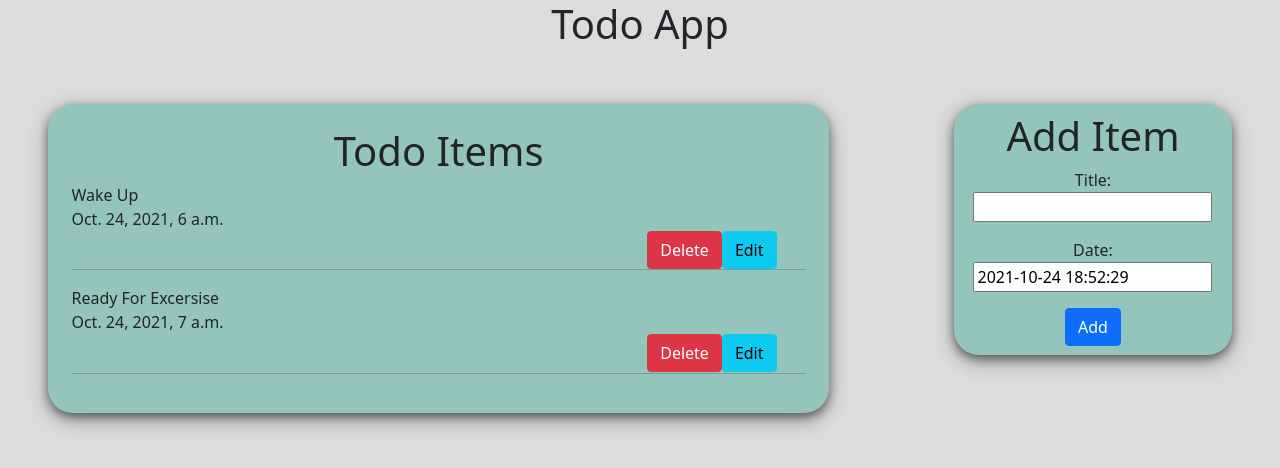
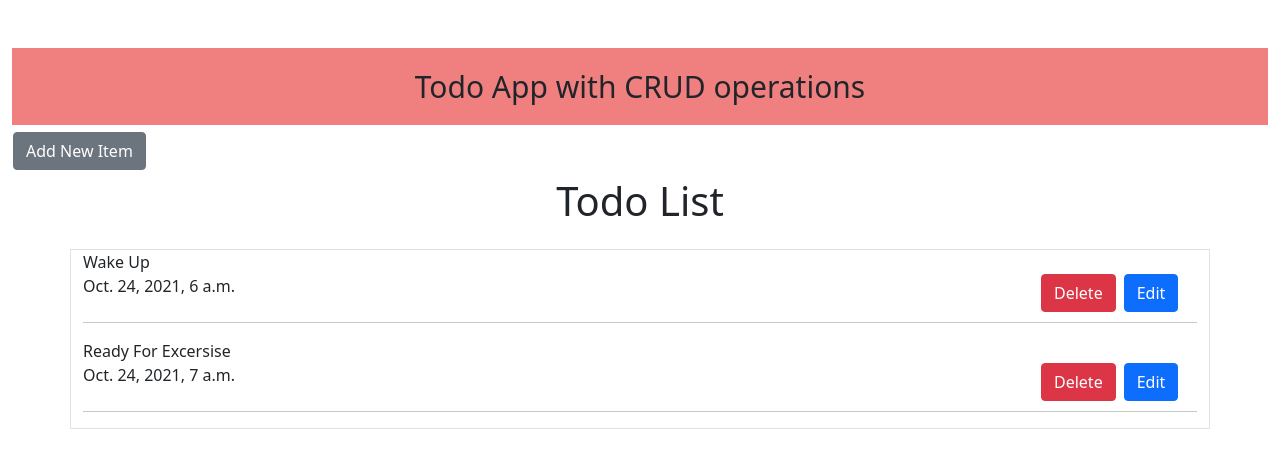
Before and after one commit to PreetiBasyal6199/todoapp, a Django app: page / in a window 1280 px wide. Shown: the top 468 px of the page. Run offline with Django 3.2, Linux system fonts and the light colour scheme; data comes from the database, SQL or seed files in the repository; both versions use the stored data as it was after the commit.

Commit message:
Final Commit

```diff
--- /dev/null
+++ b/templates/home.html
@@ -0,0 +1,92 @@
+<!DOCTYPE html>
+<html lang="en">
+  <head>
+    <!-- Required meta tags -->
+    <meta charset="utf-8" />
+    <meta name="viewport" content="width=device-width, initial-scale=1" />
+
+    <!-- Bootstrap CSS -->
+    <link
+      href="https://cdn.jsdelivr.net/npm/bootstrap@5.0.2/dist/css/bootstrap.min.css"
+      rel="stylesheet"
+      integrity="sha384-EVSTQN3/azprG1Anm3QDgpJLIm9Nao0Yz1ztcQTwFspd3yD65VohhpuuCOmLASjC"
+      crossorigin="anonymous"
+    />
+    <style>
+      a.btn.btn-primary {
+        margin: 0px 4px;
+      }
+      a.btn.btn-danger {
+        margin: 0px 4px;
+      }
+      .buttons {
+        display: flex;
+        width: 160px;
+        float: right;
+      }
+      .main {
+        background-color: lightcoral;
+        font-size: 30px;
+      }
+
+      @media screen and (max-width: 425px) {
+        .buttons {
+          float: none;
+        }
+      }
+    </style>
+
+    <title>todo-applicatin</title>
+  </head>
+  <body>
+    <div class="container-fluid">
+      <div class="main mt-5">
+        <div class="head text-center py-3">Todo App with CRUD operations</div>
+      </div>
+    </div>
+    <div class="btn">
+      <a href="/add" class="btn btn-secondary">Add New Item</a>
+    </div>
+    <section id="main">
+      <div class="container">
+        <div class="text-center">
+          <h1>Todo List</h1>
+        </div>
+        <div class="row">
+          <div class="list-items col-lg-12 col-sm-12 mt-3 border">
+            {% for item in items %} {{item.title}}<br />
+            {{item.date}}
+            <div class="buttons">
+              <div class="del-btn">
+                <a href="/del/{{item.id}}" class="btn btn-danger">Delete</a>
+              </div>
+              <div class="edit-btn">
+                <a href="/edit/{{item.id}}" class="btn btn-primary">Edit</a>
+              </div>
+            </div>
+            <div class="divider mt-4">
+              <hr class="dashed" />
+            </div>
+
+            {% endfor %}
+          </div>
+        </div>
+      </div>
+    </section>
+
+    <!-- Optional JavaScript; choose one of the two! -->
+
+    <!-- Option 1: Bootstrap Bundle with Popper -->
+    <script
+      src="https://cdn.jsdelivr.net/npm/bootstrap@5.0.2/dist/js/bootstrap.bundle.min.js"
+      integrity="sha384-MrcW6ZMFYlzcLA8Nl+NtUVF0sA7MsXsP1UyJoMp4YLEuNSfAP+JcXn/tWtIaxVXM"
+      crossorigin="anonymous"
+    ></script>
+
+    <!-- Option 2: Separate Popper and Bootstrap JS -->
+    <!--
+    <script src="https://cdn.jsdelivr.net/npm/@popperjs/core@2.9.2/dist/umd/popper.min.js" integrity="sha384-IQsoLXl5PILFhosVNubq5LC7Qb9DXgDA9i+tQ8Zj3iwWAwPtgFTxbJ8NT4GN1R8p" crossorigin="anonymous"></script>
+    <script src="https://cdn.jsdelivr.net/npm/bootstrap@5.0.2/dist/js/bootstrap.min.js" integrity="sha384-cVKIPhGWiC2Al4u+LWgxfKTRIcfu0JTxR+EQDz/bgldoEyl4H0zUF0QKbrJ0EcQF" crossorigin="anonymous"></script>
+    -->
+  </body>
+</html>
--- a/templates/index.html
+++ /dev/null
@@ -1,124 +0,0 @@
-<!DOCTYPE html>
-<html lang="en">
-  <head>
-    <!-- Required meta tags -->
-    <meta charset="utf-8" />
-    <meta name="viewport" content="width=device-width, initial-scale=1" />
-
-    <!-- Bootstrap CSS -->
-    <link
-      href="https://cdn.jsdelivr.net/npm/bootstrap@5.0.2/dist/css/bootstrap.min.css"
-      rel="stylesheet"
-      integrity="sha384-EVSTQN3/azprG1Anm3QDgpJLIm9Nao0Yz1ztcQTwFspd3yD65VohhpuuCOmLASjC"
-      crossorigin="anonymous"
-    />
-    <!-- <link rel="stylesheet" href="/templates/style.css" /> -->
-
-    <title>todo-applicatin</title>
-    <style>
-      body {
-        background-color: #dcdcdc;
-      }
-      .submit_form {
-        text-align: center;
-        padding: 3%;
-        background: rgb(147, 197, 189);
-        border-radius: 25px;
-        box-shadow: 0 4px 8px 0 rgba(0, 0, 0, 0.4),
-          0 6px 20px 0 rgba(0, 0, 0, 0.36);
-      }
-      .list {
-        padding: 3%;
-        background: rgb(147, 197, 189);
-        border-radius: 25px;
-        box-shadow: 0 4px 8px 0 rgba(0, 0, 0, 0.4),
-          0 6px 20px 0 rgba(0, 0, 0, 0.36);
-      }
-    </style>
-  </head>
-  <body>
-    <center class="row">
-      <h1>Todo App</h1>
-    </center>
-    <div class="main my-5">
-      <div class="row px-5">
-        <div class="col-md-8 col-sm-12">
-          <div class="list">
-            <center class="row">
-              <h1>Todo Items</h1>
-            </center>
-            {% for item in items %} {{item.title}}<br />{{item.date}}
-            <form
-              action="/edit/{{item.id}}"
-              method=""
-              {%
-              csrf_token%}
-              style="padding-right: 4%"
-            >
-              {% csrf_token %}
-              <button
-                value="edit"
-                type="submit"
-                class="btn btn-info"
-                style="float: right"
-              >
-                Edit
-              </button>
-            </form>
-
-            <form
-              action="/del/{{item.id}}"
-              method="POST"
-              style="padding-right: 8%; padding-bottom: 3%"
-            >
-              {% csrf_token%}
-              <button
-                value="delete"
-                type="submit"
-                class="btn btn-danger"
-                style="float: right"
-              >
-                Delete
-              </button>
-            </form>
-            <hr />
-
-            {% endfor %}
-          </div>
-        </div>
-        <div class="col-md-1"></div>
-        <div class="col-md-3 col-sm-12">
-          <div class="submit_form">
-            <center class="row">
-              <h1>Add Item</h1>
-            </center>
-            <form method="POST">
-              {% csrf_token %} {{form.as_p}}
-              <center>
-                <button value="edit" type="submit" class="btn btn-primary">
-                  Add
-                </button>
-                <!-- <input type="submit" class="btn btn-default" value="Add" /> -->
-              </center>
-            </form>
-          </div>
-        </div>
-      </div>
-    </div>
-
-    <!-- Optional JavaScript; choose one of the two! -->
-
-    <!-- Option 1: Bootstrap Bundle with Popper -->
-    <script
-      src="https://cdn.jsdelivr.net/npm/bootstrap@5.0.2/dist/js/bootstrap.bundle.min.js"
-      integrity="sha384-MrcW6ZMFYlzcLA8Nl+NtUVF0sA7MsXsP1UyJoMp4YLEuNSfAP+JcXn/tWtIaxVXM"
-      crossorigin="anonymous"
-    ></script>
-
-    <!-- Option 2: Separate Popper and Bootstrap JS -->
-    <!--
-    <script src="https://cdn.jsdelivr.net/npm/@popperjs/core@2.9.2/dist/umd/popper.min.js" integrity="sha384-IQsoLXl5PILFhosVNubq5LC7Qb9DXgDA9i+tQ8Zj3iwWAwPtgFTxbJ8NT4GN1R8p" crossorigin="anonymous"></script>
-    <script src="https://cdn.jsdelivr.net/npm/bootstrap@5.0.2/dist/js/bootstrap.min.js" integrity="sha384-cVKIPhGWiC2Al4u+LWgxfKTRIcfu0JTxR+EQDz/bgldoEyl4H0zUF0QKbrJ0EcQF" crossorigin="anonymous"></script>
-    -->
-  </body>
-</html>
--- a/todo/settings.py
+++ b/todo/settings.py
@@ -27,7 +27,7 @@ SECRET_KEY = 'django-insecure-b60l2r7$lwn9x-saj$6=!!5deuh=fdnhvc*dp&rdg5-b5x*&(u
 # SECURITY WARNING: don't run with debug turned on in production!
 DEBUG = True
 
-ALLOWED_HOSTS = ['mytodoapp99.herokuapp.com',]
+ALLOWED_HOSTS = []
 
 
 # Application definition
--- a/todoList/urls.py
+++ b/todoList/urls.py
@@ -1,7 +1,8 @@
-from .views import index,delete_item,edit_item
+from .views import index,delete_item,edit_item,add_item
 from django.urls import path
 urlpatterns=[
     path('',index),
+    path('add/',add_item),
     path('del/<int:id>',delete_item),
     path('edit/<int:pk>',edit_item)
 ]
--- a/todoList/views.py
+++ b/todoList/views.py
@@ -16,13 +16,32 @@ def index(request):
         'items':todo_list
 
     }
-    return render(request,'index.html',context)
+    return render(request,'home.html',context)
 
 def delete_item(request,id):
-    if request.method=='POST':
-        todo_item=todoList.objects.get(pk=id)
-        todo_item.delete()
-        return HttpResponseRedirect('/')
+    todo_item=todoList.objects.get(pk=id)
+    todo_item.delete()
+    items=todoList.objects.all()
+    form=todoForm()
+    context={
+        'form':form,
+        'items':items
+
+    }
+    return render(request,'home.html',context)
+def add_item(request):
+    if request.method =="POST":
+        form=todoForm(request.POST)
+        if form.is_valid():
+            form.save()
+            return HttpResponseRedirect('/')
+    form=todoForm()
+    context={
+        'form':form,
+
+
+    }
+    return render(request,'add.html',context)
 
 def edit_item(request,pk):
     get_data=get_object_or_404(todoList,pk=pk)
@@ -32,4 +51,4 @@ def edit_item(request,pk):
         if form.is_valid():
             form.save()
             return HttpResponseRedirect('/')
-    return render(request,'update.html',{'form':form})
+    return render(request,'edit.html',{'form':form})
```
Also changed, not shown: templates/add.html (renamed from templates/update.html, +19 -10 lines), templates/edit.html (added, +71 -0 lines), templates/style.css (deleted, +0 -8 lines), db.sqlite3.
